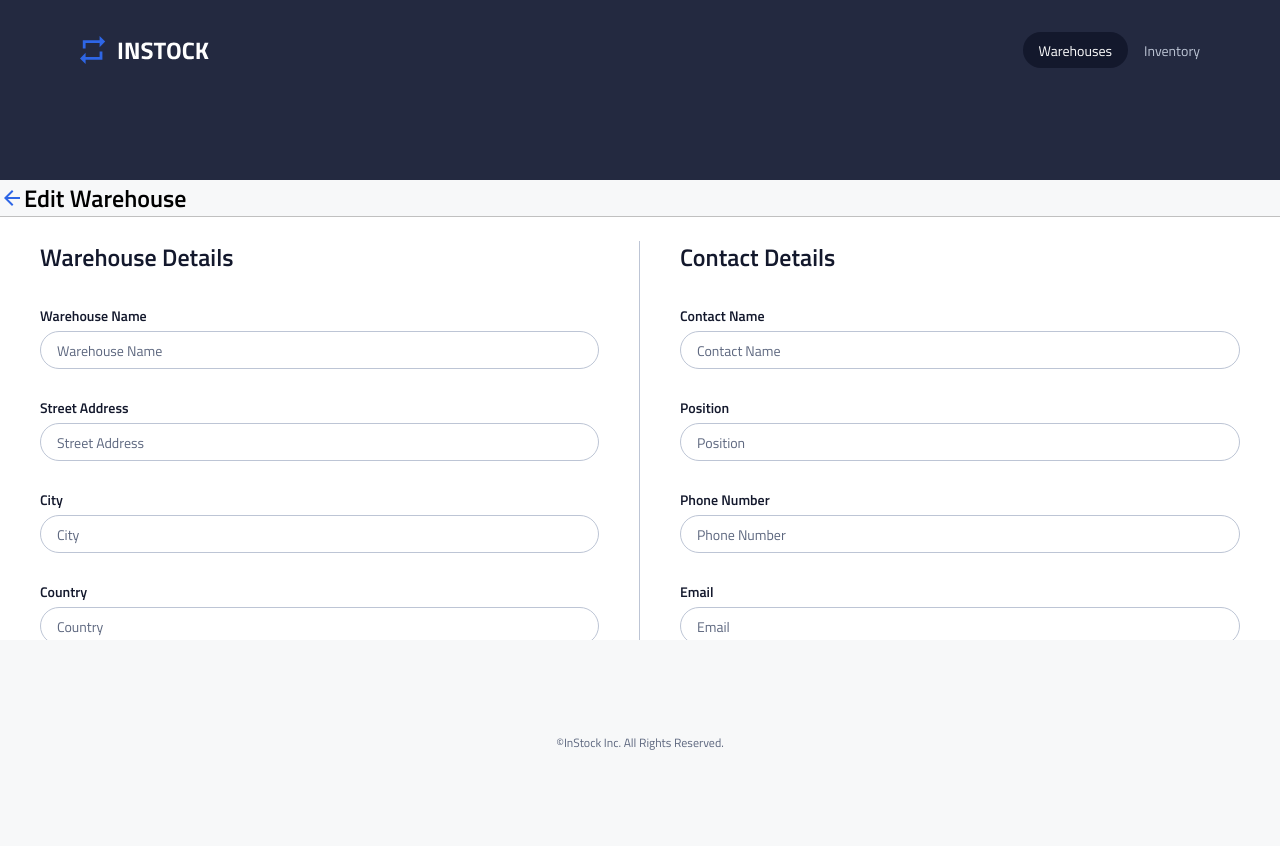
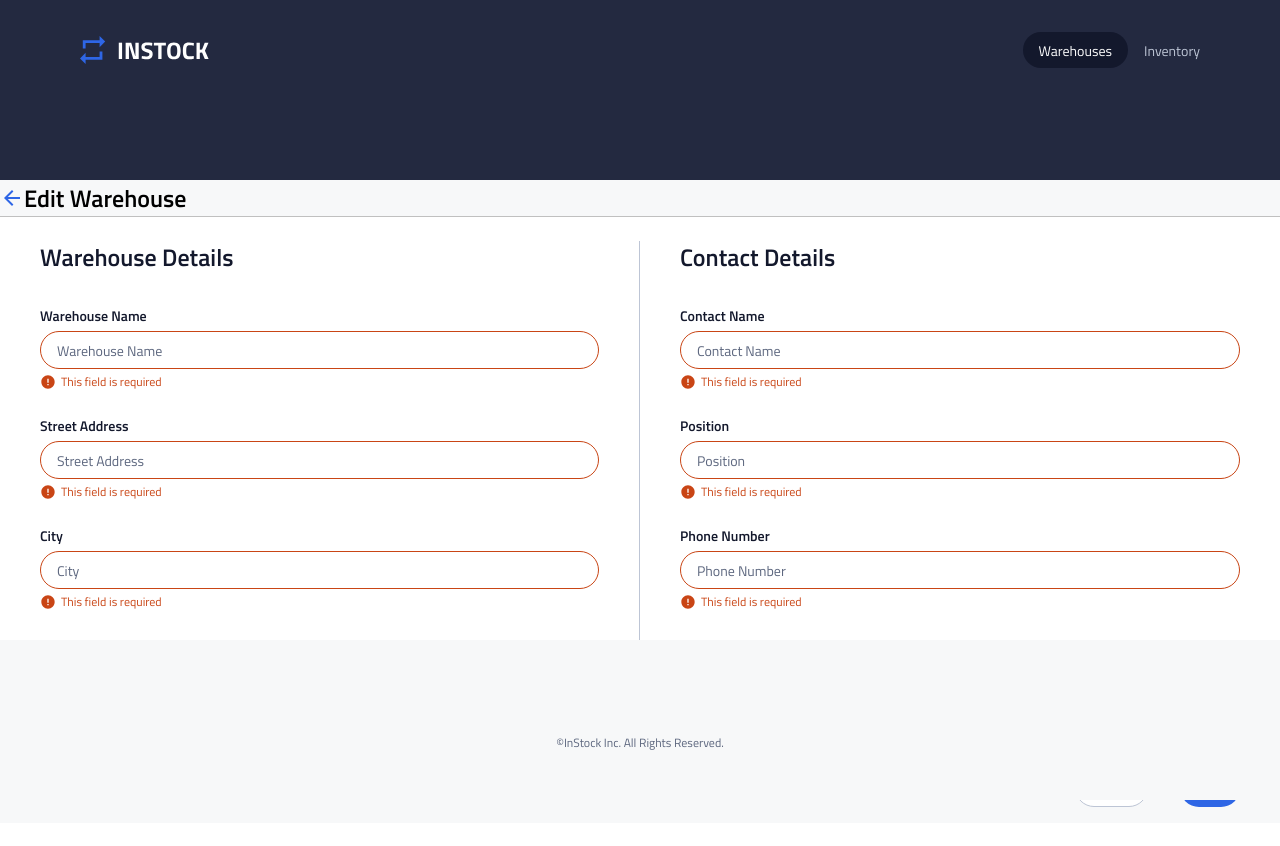
Before and after one commit to vibrentcarey/intstock, a React (Create React App) app in the folder client/: page /edit-warehouse/1 in a window 1280 px wide. Shown: the top 846 px of the page. Before the commit the page ends 800 px from the top, so only its background shows below. Built offline with nearby package versions, Linux system fonts and the light colour scheme; no server answers.

Commit message:
Add functionality to WarehouseEditForm

```diff
--- a/client/src/components/WarehouseForm/EditWarehouseForm.js
+++ b/client/src/components/WarehouseForm/EditWarehouseForm.js
@@ -1,5 +1,6 @@
 import "./WarehouseForm.scss";
-import React, { Component } from "react"; import errorIcon from "../../assets/error-24px.svg";
+import React, { Component } from "react";
+import errorIcon from "../../assets/error-24px.svg";
 import Button from "../../Button/Button";
 import axios from "axios";
 
@@ -8,27 +9,27 @@ const warehouseId = null;
 
 class EditWarehouseForm extends Component {
   state = {
-    data: null,
-    form: {
-      name: true,
-      address: true,
-      city: true,
-      country: true,
-      contactName: true,
-      position: true,
-      phone: true,
-      email: true,
+    form: null,
+    validation: {
+      name: false,
+      address: false,
+      city: false,
+      country: false,
+      contactName: false,
+      position: false,
+      phone: false,
+      email: false,
     }
   }
 
   componentDidMount() {
-
+    const warehouseId = this.props.props.match.params.warehouseId;
     if (warehouseId) {
       axios
         .get(`http://localhost:8080/warehouses/${warehouseId}`)
         .then(res => {
           this.setState({
-            data: {
+            form: {
               name: res.data.name,
               address: res.data.address,
               city: res.data.city,
@@ -40,7 +41,7 @@ class EditWarehouseForm extends Component {
             }
           })
           this.setState({
-            form: {
+            validation: {
               name: true,
               address: true,
               city: true,
@@ -55,47 +56,63 @@ class EditWarehouseForm extends Component {
         .catch(err => console.log(err))
     }
   }
+
+  handleChange = (e) => {
+    this.setState({
+      form: {
+        ...this.state.form, [e.target.name]: e.target.value
+      }
+    })
+    if (e.target.value === "") {
+      this.setState({
+        validation: { ...this.state.validation, [e.target.name]: false }
+      })
+    } else {
+      this.setState({
+        validation: { ...this.state.validation, [e.target.name]: true }
+      })
+    }
+  }
+
+
   editHandler = (e) => {
-    // will be condition to validation form
-    //TODO: Check for better way to do this
-    if (!this.nameRef.current.value) {
-      this.setState({ ...this.state.form, name: false }, () => {
-        console.log(this.state.form);
-      })
-      e.preventDefault()
-      console.log('edit');
-      console.log(`http://localhost:8080/warehouses/${warehouseId}`)
-      const warehouseDetails = {
-        name: this.nameRef.current.value,
-        address: this.addressRef.current.value,
-        city: this.cityRef.current.value,
-        country: this.countryRef.current.value,
-        contact: this.contactNameRef.current.value,
-        position: this.positionRef.current.value,
-        phone: this.phoneRef.current.value,
-        email: this.emailRef.current.value
-      }
-
+    e.preventDefault()
+    const { name, address, city, country, contactName, position, phone, email } = this.state.validation
+    const warehouseId = this.props.props.match.params.warehouseId;
+    if (name && address && city && country && contactName && position && phone && email) {
       axios
-        .put(`http://localhost:8080/warehouses/${warehouseId}`, warehouseDetails)
+        .put(`http://localhost:8080/warehouses/${warehouseId}`,
+          {
+            name: this.state.form.name,
+            address: this.state.form.address,
+            city: this.state.form.city,
+            country: this.state.form.country,
+            contact: {
+              name: this.state.form.contactName,
+              position: this.state.form.position,
+              phone: this.state.form.phone,
+              email: this.state.form.email,
+            }
+          })
         .then(res => {
           console.log(res)
-          // alert('Warehouse edited!')
-          // this.props.history.push('/')
+          alert('Warehouse edited!')
+          this.props.props.history.push('/')
         })
         .catch(err => console.log(`Put request for editing of warehouse with: ${err}`))
     }
   }
 
-  // cancelHandler = (e) => {
-  //     e.preventDefault()
-  //     this.props.history.push("/")
-  // }
+  cancelHandler = (e) => {
+    this.props.props.history.push('/')
+  }
 
   render() {
+    console.log(this.props)
+    console.log(this.props.props.match.params.warehouseId)
     return (
       <section className='warehouse-form'>
-        <form className='warehouse-form__form' id='warehouse-form' onSubmit={!warehouseId ? this.addHandler : this.editHandler}>
+        <form className='warehouse-form__form' id='warehouse-form' onSubmit={this.editHandler}>
           <div className='warehouse-form__input-container'>
             {/* Warehouse Details */}
             <fieldset className='warehouse-form__warehouse-details' form='warehouse-form' name='warehouse-form__warehouse-details'>
@@ -103,15 +120,16 @@ class EditWarehouseForm extends Component {
               {/* Warehouse Name */}
               <label className='warehouse-form__label' htmlFor='name'>Warehouse Name</label>
               <input
-                ref={this.nameRef}
-                className={this.state.form.name ? 'warehouse-form__input' : 'warehouse-form__input warehouse-form__input--invalid'}
+                value={this.state.form ? this.state.form.name : ""}
+                className={this.state.validation.name ? 'warehouse-form__input' : 'warehouse-form__input warehouse-form__input--invalid'}
                 id='name'
                 name='name'
                 type='text'
                 placeholder='Warehouse Name'
+                onChange={this.handleChange}
               />
               {/* Validation form */}
-              <div className={this.state.form.name ? 'warehouse-form__warning--valid' : 'warehouse-form__warning'}>
+              <div className={this.state.validation.name ? 'warehouse-form__warning--valid' : 'warehouse-form__warning'}>
                 <img className='warehouse-form__warning-icon' src={errorIcon} alt='error icon' />
                 <p className='warehouse-form__warning-message'>This field is required</p>
               </div>
@@ -119,30 +137,31 @@ class EditWarehouseForm extends Component {
               {/* Street Address */}
               <label className='warehouse-form__label' htmlFor='address'>Street Address</label>
               <input
-                ref={this.addressRef}
-                className={this.state.form.address ? 'warehouse-form__input' : 'warehouse-form__input warehouse-form__input--invalid'}
+                value={this.state.form ? this.state.form.address : ""}
+                className={this.state.validation.address ? 'warehouse-form__input' : 'warehouse-form__input warehouse-form__input--invalid'}
                 id='address'
                 name='address'
                 type='text'
                 placeholder='Street Address'
+                onChange={this.handleChange}
               />
               {/* Validation form */}
-              <div className={this.state.form.address ? 'warehouse-form__warning--valid' : 'warehouse-form__warning'}>
+              <div className={this.state.validation.address ? 'warehouse-form__warning--valid' : 'warehouse-form__warning'}>
                 <img className='warehouse-form__warning-icon' src={errorIcon} alt='error icon' />
                 <p className='warehouse-form__warning-message'>This field is required</p>
               </div>
               {/* City */}
               <label className='warehouse-form__label' htmlFor='city'>City</label>
               <input
-                ref={this.cityRef}
-                className={this.state.form.city ? 'warehouse-form__input' : 'warehouse-form__input warehouse-form__input--invalid'}
+                value={this.state.form ? this.state.form.city : ""}
+                className={this.state.validation.city ? 'warehouse-form__input' : 'warehouse-form__input warehouse-form__input--invalid'}
                 id='city'
                 name='city'
                 type='text'
                 placeholder='City'
                 onChange={this.handleChange} />
               {/* Validation form */}
-              <div className={this.state.form.city ? 'warehouse-form__warning--valid' : 'warehouse-form__warning'}>
+              <div className={this.state.validation.city ? 'warehouse-form__warning--valid' : 'warehouse-form__warning'}>
                 <img className='warehouse-form__warning-icon' src={errorIcon} alt='error icon' />
                 <p className='warehouse-form__warning-message'>This field is required</p>
               </div>
@@ -150,15 +169,16 @@ class EditWarehouseForm extends Component {
               {/* Country */}
               <label className='warehouse-form__label' htmlFor='country'>Country</label>
               <input
-                ref={this.countryRef}
-                className={this.state.form.country ? 'warehouse-form__input' : 'warehouse-form__input warehouse-form__input--invalid'}
+                value={this.state.form ? this.state.form.country : ""}
+                className={this.state.validation.country ? 'warehouse-form__input' : 'warehouse-form__input warehouse-form__input--invalid'}
                 id='country'
                 name='country'
                 type='text'
                 placeholder='Country'
+                onChange={this.handleChange}
               />
               {/* Validation form */}
-              <div className={this.state.form.country ? 'warehouse-form__warning--valid' : 'warehouse-form__warning'}>
+              <div className={this.state.validation.country ? 'warehouse-form__warning--valid' : 'warehouse-form__warning'}>
                 <img className='warehouse-form__warning-icon' src={errorIcon} alt='error icon' />
                 <p className='warehouse-form__warning-message'>This field is required</p>
               </div>
@@ -169,63 +189,67 @@ class EditWarehouseForm extends Component {
               {/* Contact Name */}
               <label className='warehouse-form__label' htmlFor='contactName'>Contact Name</label>
               <input
-                ref={this.contactNameRef}
-                className={this.state.form.contactName ? 'warehouse-form__input' : 'warehouse-form__input warehouse-form__input--invalid'}
+                value={this.state.form ? this.state.form.contactName : ""}
+                className={this.state.validation.contactName ? 'warehouse-form__input' : 'warehouse-form__input warehouse-form__input--invalid'}
                 id='contactName'
                 name='contactName'
                 type='text'
                 placeholder='Contact Name'
+                onChange={this.handleChange}
               />
               {/* Validation form */}
-              <div className={this.state.form.contactName ? 'warehouse-form__warning--valid' : 'warehouse-form__warning'}>
+              <div className={this.state.validation.contactName ? 'warehouse-form__warning--valid' : 'warehouse-form__warning'}>
                 <img className='warehouse-form__warning-icon' src={errorIcon} alt='error icon' />
                 <p className='warehouse-form__warning-message'>This field is required</p>
               </div>
               {/* Position of contact name */}
               <label className='warehouse-form__label' htmlFor='position'>Position</label>
               <input
-                ref={this.positionRef}
-                className={this.state.form.position ? 'warehouse-form__input' : 'warehouse-form__input warehouse-form__input--invalid'}
+                value={this.state.form ? this.state.form.position : ""}
+                className={this.state.validation.position ? 'warehouse-form__input' : 'warehouse-form__input warehouse-form__input--invalid'}
                 id='position'
                 name='position'
                 type='text'
                 placeholder='Position'
+                onChange={this.handleChange}
               />
-              <div className={this.state.form.position ? 'warehouse-form__warning--valid' : 'warehouse-form__warning'}>
+              <div className={this.state.validation.position ? 'warehouse-form__warning--valid' : 'warehouse-form__warning'}>
                 <img className='warehouse-form__warning-icon' src={errorIcon} alt='error icon' />
                 <p className='warehouse-form__warning-message'>This field is required</p>
               </div>
               {/* Phone Number of contact name */}
               <label className='warehouse-form__label' htmlFor='phone'>Phone Number</label>
               <input
-                ref={this.phoneRef}
-                className={this.state.form.phone ? 'warehouse-form__input' : 'warehouse-form__input warehouse-form__input--invalid'}
+                value={this.state.form ? this.state.form.phone : ""}
+                className={this.state.validation.phone ? 'warehouse-form__input' : 'warehouse-form__input warehouse-form__input--invalid'}
                 id='phone'
                 name='phone'
                 type='text'
                 placeholder='Phone Number'
+                onChange={this.handleChange}
               />
-              <div className={this.state.form.phone ? 'warehouse-form__warning--valid' : 'warehouse-form__warning'}>
+              <div className={this.state.validation.phone ? 'warehouse-form__warning--valid' : 'warehouse-form__warning'}>
                 <img className='warehouse-form__warning-icon' src={errorIcon} alt='error icon' />
                 <p className='warehouse-form__warning-message'>This field is required</p>
               </div>
               {/* Email of contact name*/}
               <label className='warehouse-form__label' htmlFor='email'>Email</label>
               <input
-                ref={this.emailRef}
-                className={this.state.form.email ? 'warehouse-form__input' : 'warehouse-form__input warehouse-form__input--invalid'}
+                value={this.state.form ? this.state.form.email : ""}
+                className={this.state.validation.email ? 'warehouse-form__input' : 'warehouse-form__input warehouse-form__input--invalid'}
                 id='email'
                 name='email'
                 type='text'
-                placeholder='Email' />
-              <div className={this.state.form.email ? 'warehouse-form__warning--valid' : 'warehouse-form__warning'}>
+                placeholder='Email'
+                onChange={this.handleChange} />
+              <div className={this.state.validation.email ? 'warehouse-form__warning--valid' : 'warehouse-form__warning'}>
                 <img className='warehouse-form__warning-icon' src={errorIcon} alt='error icon' />
                 <p className='warehouse-form__warning-message'>This field is required</p>
               </div>
             </fieldset>
           </div>
           <div className='warehouse-form__button-container'>
-            <Button type='secondary' value='Cancel' onClick={this.CancelHandler} />
+            <Button type='secondary' value='Cancel' onClick={this.cancelHandler} />
             <Button type='primary' value={this.props.submitValue} />
           </div>
         </form>
--- a/client/src/components/WarehouseForm/WarehouseForm.scss
+++ b/client/src/components/WarehouseForm/WarehouseForm.scss
@@ -11,6 +11,7 @@
         @include flex(space-between, flex-start, row);
         background-color: $light-grey;
         width: 100%;
+        margin-bottom: 6rem;
 
         @include tablet {
             @include flex(flex-end, center, row);
--- a/client/src/pages/EditInventoryItemPage/EditInventoryItemPage.jsx
+++ b/client/src/pages/EditInventoryItemPage/EditInventoryItemPage.jsx
@@ -7,7 +7,7 @@ const EditInventoryItemPage = (props) => {
   return (
     <>
       <TopBar title='Edit Inventory Item' />
-      <InventoryForm submitValue='Save' />
+      <InventoryForm submitValue='Save' props={props} />
     </>
   )
 };
--- a/client/src/pages/EditWarehousePage/EditWarehousePage.jsx
+++ b/client/src/pages/EditWarehousePage/EditWarehousePage.jsx
@@ -1,16 +1,15 @@
 import React from 'react';
-import Header from '../../components/Header/Header';
 import TopBar from '../../components/TopBar';
-import WarehouseForm from '../../components/WarehouseForm/WarehouseForm';
-import Footer from '../../components/Footer/Footer';
+import EditWarehouseForm from '../../components/WarehouseForm/EditWarehouseForm';
+
 
 // Warehouse Edit Page
 const EditWarehousePage = (props) => {
+  console.log(props)
   return (
     <div>
       <TopBar title='Edit Warehouse' />
-      <WarehouseForm submitValue='Save' />
-      <Footer />
+      <EditWarehouseForm submitValue='Save' props={props} />
     </div>
   );
 };
```
Also changed, not shown: client/src/App.js (+1 -8 lines), client/src/components/InventoryForm/InventoryForm.js (+50 -38 lines), client/src/components/InventoryListItem/InventoryListItem.js (+9 -4 lines), client/src/components/WarehouseListItem/WarehouseListItem.js (+6 -2 lines).
